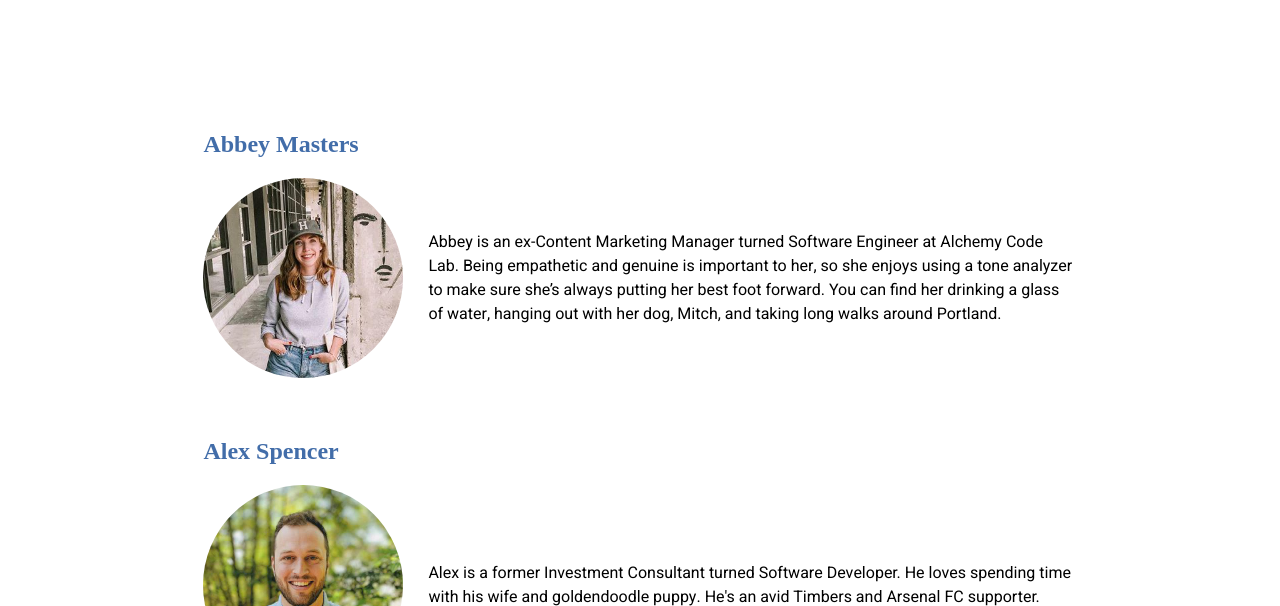
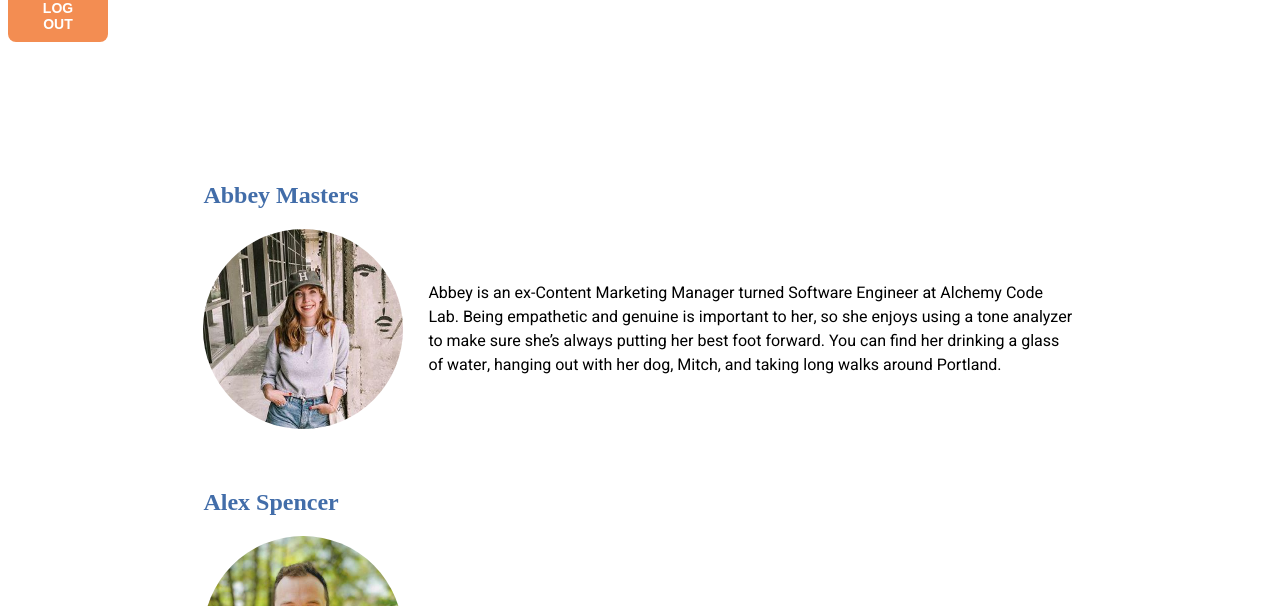
Before and after one commit to mood-mangoes/mood-mangoes.github.io, a website with bundled scripts: page public/about-us.html in a window 1280 px wide. Shown: the part 494-1100 px from the top of the page. Built offline with nearby package versions, Linux system fonts and the light colour scheme; a web font is replaced by a local one.

Commit message:
got colored lines partially working

```diff
--- a/public/src/components/message-tester/SentenceResults.js
+++ b/public/src/components/message-tester/SentenceResults.js
@@ -6,6 +6,9 @@ class SentenceResults extends Component {
         const sentences = dom.querySelectorAll('p');
         const sentenceResultsData = this.props.sentenceResult;
         sentences.forEach(sentence => {
+            if(sentence.textContent.charAt(0) === ' ') {
+                sentence.textContent = sentence.textContent.slice(1);
+            }
             const toneArray = [];
             sentenceResultsData.forEach(line => {
                 if(sentence.textContent === line.sentence) {
@@ -56,7 +59,7 @@ class SentenceResults extends Component {
 
     renderHTML() {
         let string = this.props.messageInput.message;
-        string = string.replace(/[!?.]+(?=$|\s)/g, '</p><p>');
+        string = string.replace(/(\.|!|\?|,\n)/g, '$1</p><p>');
 
         return /*html*/`
         <div id="sentence-results">
--- a/public/src/styles/main.css
+++ b/public/src/styles/main.css
@@ -40,6 +40,21 @@ h2 {
     margin-top: 15px;
 }
 
+.sign-up, #log-out, #analyze-button {
+    align-self: center;
+    display: inline-block;
+    margin-top: 20px;
+    padding: 10px 20px;
+    width: 100px;
+    border-radius: 8px;
+    color: white;
+    font-size: 14px;
+    text-transform: uppercase;
+    font-weight: bold;
+    border: 0;
+    background-color: #f38d52;
+}
+
 
 @media only screen and (max-width: 650px) {
     header {flex-direction: column;}
```
